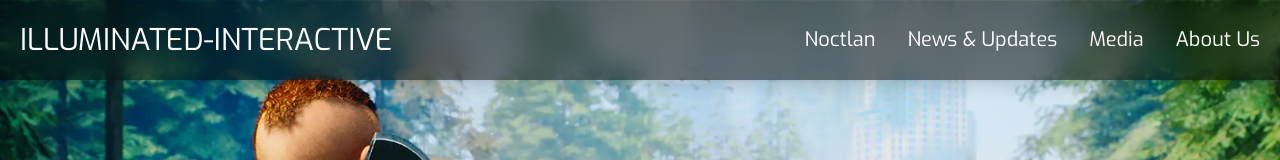
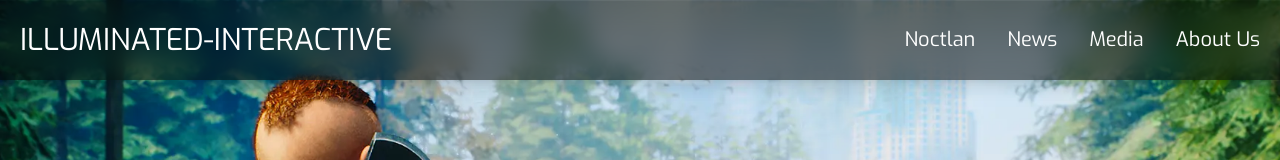
Before and after one commit to Smileatmaxi/illuminatedinteractive.com, a Next.js app: page / in a window 1280 px wide. Shown: the top 160 px of the page. Built offline with nearby package versions, Linux system fonts and the light colour scheme.

Commit message:
fix: changed background and blur when hamburger menu is true

```diff
--- a/components/navbar.tsx
+++ b/components/navbar.tsx
@@ -29,7 +29,7 @@ const Navbar = () => {
                         href=""
                         className="text-white transition-colors duration-300 hover:text-gray-300 text-xl"
                     >
-                        News & Updates
+                        News
                     </Link>
                     <Link
                         href=""
@@ -70,7 +70,7 @@ const Navbar = () => {
 
             {/* Mobile Menu (conditional render) */}
             {isOpen && (
-                <div className="md:hidden bg-black/80 text-white">
+                <div className="md:hidden backdrop-blur-md shadow-lg text-white">
                     <ul className="flex flex-col items-center py-4 space-y-2">
                         <li>
                             <Link
```
